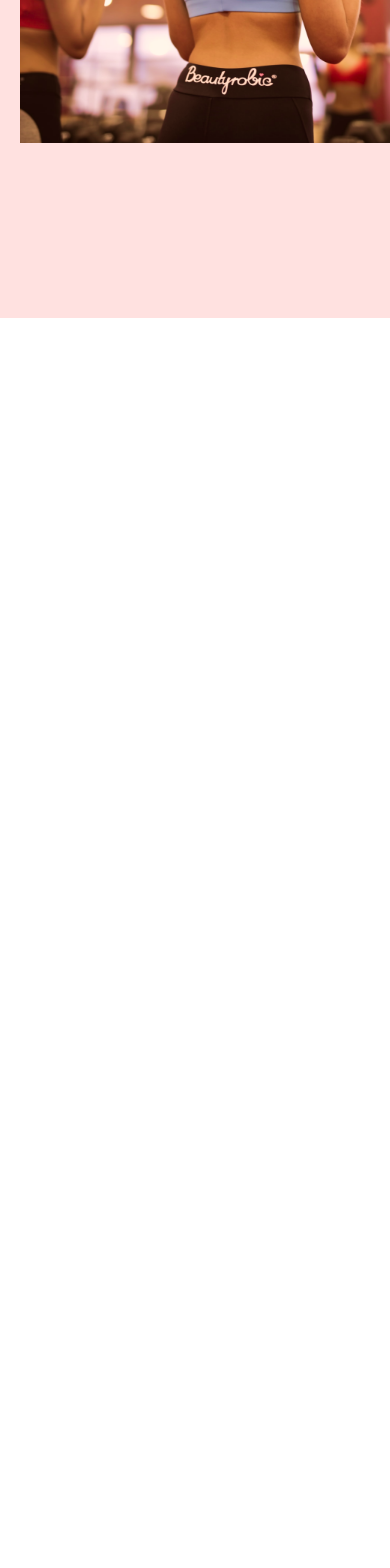
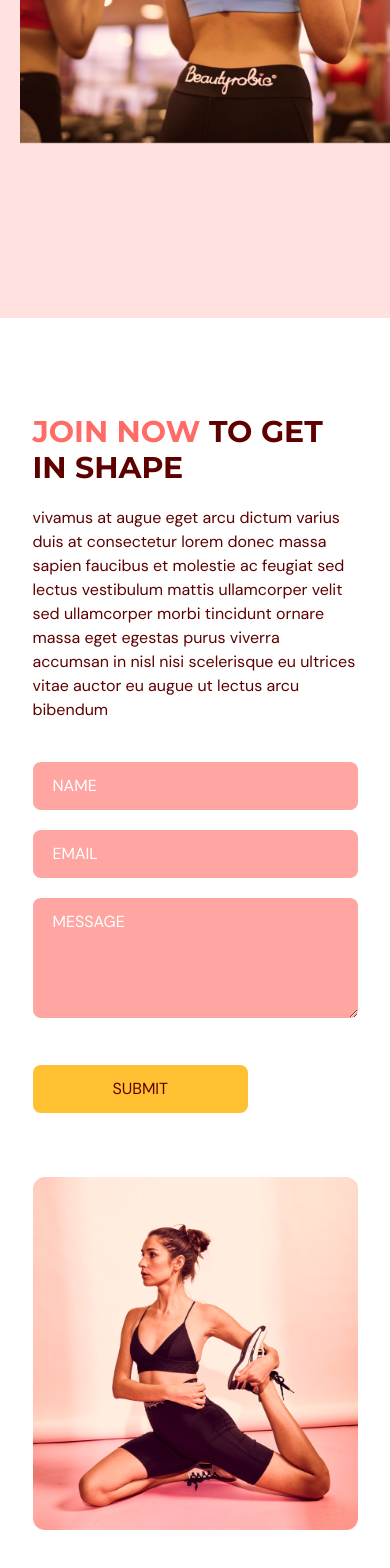
Before and after one commit to BlackWatch021/gym-typescript, a React (Vite) app: page / in a window 390 px wide. Shown: the part 4077-5645 px from the top of the page. Before the commit the page ends 4395 px from the top, so only its background shows below. Built offline with nearby package versions, Linux system fonts and the light colour scheme.

Commit message:
contact us form is ready

```diff
--- a/package.json
+++ b/package.json
@@ -13,7 +13,8 @@
     "framer-motion": "^10.0.1",
     "react": "^18.2.0",
     "react-anchor-link-smooth-scroll": "^1.0.12",
-    "react-dom": "^18.2.0"
+    "react-dom": "^18.2.0",
+    "react-hook-form": "^7.43.3"
   },
   "devDependencies": {
     "@types/node": "^18.14.2",
--- a/src/App.tsx
+++ b/src/App.tsx
@@ -4,6 +4,7 @@
 import { SelectedPage } from "./shared/types";
 import Benefits from "./scenes/benefits";
 import OurClasses from "./scenes/ourClasses";
+import ContactUs from "./scenes/contactUs";
 
 function App() {
   const [selectedPage, setSelectedPage] = useState<SelectedPage>(
@@ -32,6 +33,7 @@
       <Home setSelectedPage={setSelectedPage} />
       <Benefits setSelectedPage={setSelectedPage} />
       <OurClasses setSelectedPage={setSelectedPage} />
+      <ContactUs setSelectedPage={setSelectedPage} />
     </div>
   );
 }
--- /dev/null
+++ b/src/scenes/contactUs/index.tsx
@@ -0,0 +1,163 @@
+import { SelectedPage } from "@/shared/types";
+import { motion } from "framer-motion";
+import { useForm } from "react-hook-form";
+import ContactUsPageGraphic from "@/assets/ContactUsPageGraphic.png";
+import HText from "@/shared/HText";
+
+type Props = {
+  setSelectedPage: (values: SelectedPage) => void;
+};
+
+const index = ({ setSelectedPage }: Props) => {
+  const inputStyles = `mb-5 w-full rounded-lg bg-primary-300 px-5 py-3 placeholder-white`;
+
+  const {
+    register,
+    trigger,
+    formState: { errors },
+  } = useForm();
+
+  const onSubmit = async (e: any) => {
+    const isValid = await trigger();
+    if (!isValid) {
+      e.preventDefault();
+    }
+  };
+
+  return (
+    <section id="contactus" className="mx-auto w-5/6 pt-24 pb-32">
+      <motion.div
+        onViewportEnter={() => setSelectedPage(SelectedPage.ContactUs)}
+      >
+        {/* HEADER */}
+        <motion.div
+          className="md:w-3/5"
+          initial="hidden"
+          whileInView="visible"
+          viewport={{ once: true, amount: 0.5 }}
+          transition={{ delay: 0.2, duration: 0.5 }}
+          variants={{
+            hidden: { opacity: 0, x: -50 },
+            visible: { opacity: 1, x: 0 },
+          }}
+        >
+          <HText>
+            <span className="text-primary-500">JOIN NOW</span> TO GET IN SHAPE
+          </HText>
+          <p className="my-5">
+            vivamus at augue eget arcu dictum varius duis at consectetur lorem
+            donec massa sapien faucibus et molestie ac feugiat sed lectus
+            vestibulum mattis ullamcorper velit sed ullamcorper morbi tincidunt
+            ornare massa eget egestas purus viverra accumsan in nisl nisi
+            scelerisque eu ultrices vitae auctor eu augue ut lectus arcu
+            bibendum
+          </p>
+        </motion.div>
+
+        {/* FORM AND IMAGE */}
+        <div className="mt-10 justify-between gap-8 md:flex">
+          <motion.div
+            className="mt-10 basis-3/5 md:mt-0"
+            initial="hidden"
+            whileInView="visible"
+            viewport={{ once: true, amount: 0.5 }}
+            transition={{ duration: 0.5 }}
+            variants={{
+              hidden: { opacity: 0, y: 50 },
+              visible: { opacity: 1, y: 0 },
+            }}
+          >
+            <form
+              target="_blank"
+              onSubmit={onSubmit}
+              method="POST"
+              action="https://formsubmit.co/blackwatch.021@gmail.com"
+            >
+              <input
+                className={inputStyles}
+                type="text"
+                placeholder="NAME"
+                {...register("name", {
+                  required: true,
+                  maxLength: 100,
+                })}
+              />
+              {errors.name && (
+                <p className="mt-1 text-primary-500">
+                  {errors.name.type === "required" && "This field is required."}
+                  {errors.name.type === "maxLength" &&
+                    "MAX length is of 100 characters."}
+                </p>
+              )}
+
+              <input
+                className={inputStyles}
+                type="text"
+                placeholder="EMAIL"
+                {...register("email", {
+                  required: true,
+                  pattern: /^[A-Z0-9._%+-]+@[A-Z0-9.-]+\.[A-Z]{2,}$/i,
+                })}
+              />
+              {errors.email && (
+                <p className="mt-1 text-primary-500">
+                  {errors.email.type === "required" &&
+                    "This field is required."}
+                  {errors.email.type === "pattern" && "Invalid Email address."}
+                </p>
+              )}
+
+              <textarea
+                className={inputStyles}
+                rows={4}
+                cols={50}
+                placeholder="MESSAGE"
+                {...register("message", {
+                  required: true,
+                  maxLength: 2000,
+                })}
+              />
+              {errors.message && (
+                <p className="mt-1 text-primary-500">
+                  {errors.message.type === "required" &&
+                    "This field is required."}
+                  {errors.message.type === "maxLength" &&
+                    "MAX length is of 2000 characters."}
+                </p>
+              )}
+
+              <button
+                type="submit"
+                className="mt-5 rounded-lg bg-secondary-500 px-20 py-3 transition duration-500 hover:text-white"
+              >
+                SUBMIT
+              </button>
+            </form>
+          </motion.div>
+
+          <motion.div
+            className="relative mt-16 basis-2/5 md:mt-0"
+            initial="hidden"
+            whileInView="visible"
+            viewport={{ once: true, amount: 0.5 }}
+            transition={{ delay: 0.2, duration: 0.5 }}
+            variants={{
+              hidden: { opacity: 0, y: 50 },
+              visible: { opacity: 1, y: 0 },
+            }}
+          >
+            <div className="w-full before:absolute before:-bottom-20 before:-right-10 before:z-[-1] md:before:content-evolvetext">
+              <img
+                className="w-full"
+                src={ContactUsPageGraphic}
+                alt="contact-us-page-graphic"
+              />
+            </div>
+          </motion.div>
+        </div>
+      </motion.div>
+    </section>
+  );
+};
+
+export default index;
--- a/src/scenes/navbar/index.tsx
+++ b/src/scenes/navbar/index.tsx
@@ -44,7 +44,7 @@
                     setSelectedPage={setSelectedPage}
                   />
                   <Link
-                    page="Out Classes"
+                    page="Our Classes"
                     selectedPage={selectedPage}
                     setSelectedPage={setSelectedPage}
                   />
@@ -95,7 +95,7 @@
               setSelectedPage={setSelectedPage}
             />
             <Link
-              page="Out Classes"
+              page="Our Classes"
               selectedPage={selectedPage}
               setSelectedPage={setSelectedPage}
             />
```
Also changed, not shown: 1 other file (tests, documents, lock files or other folders).
